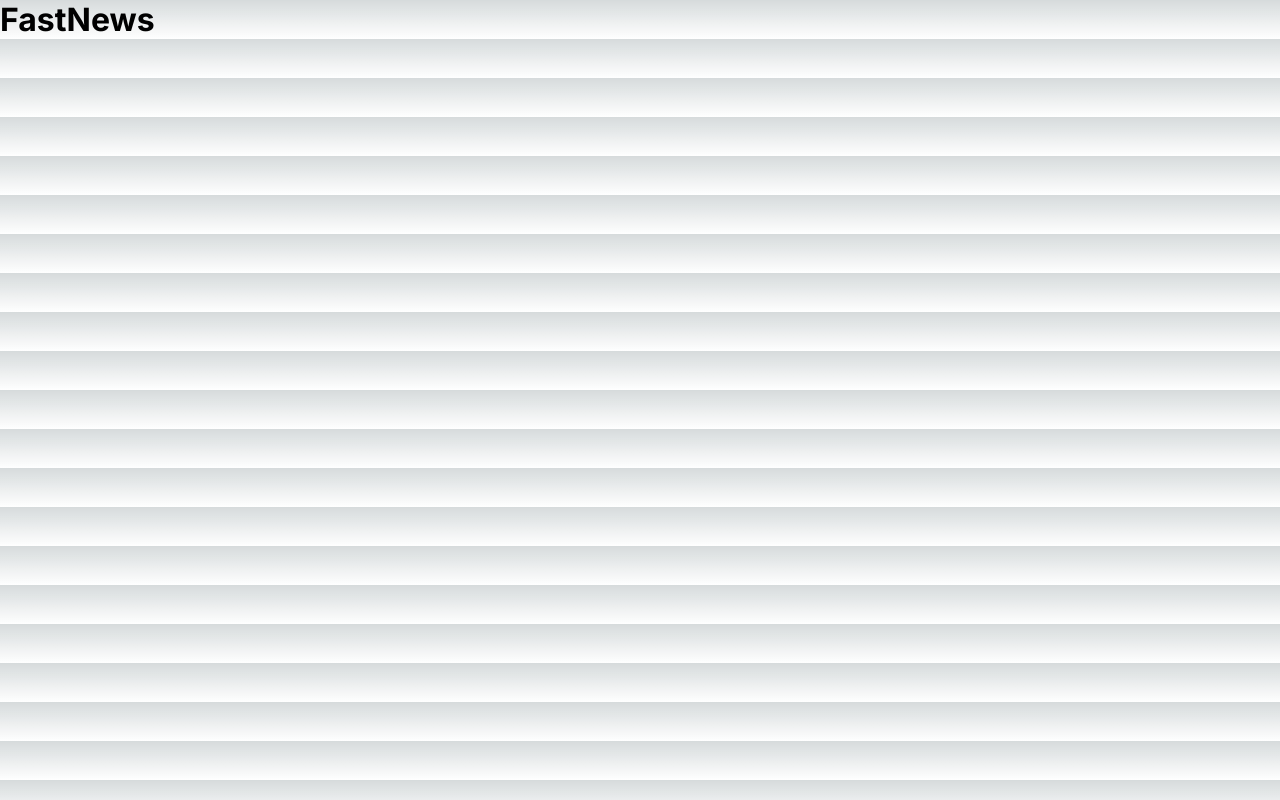
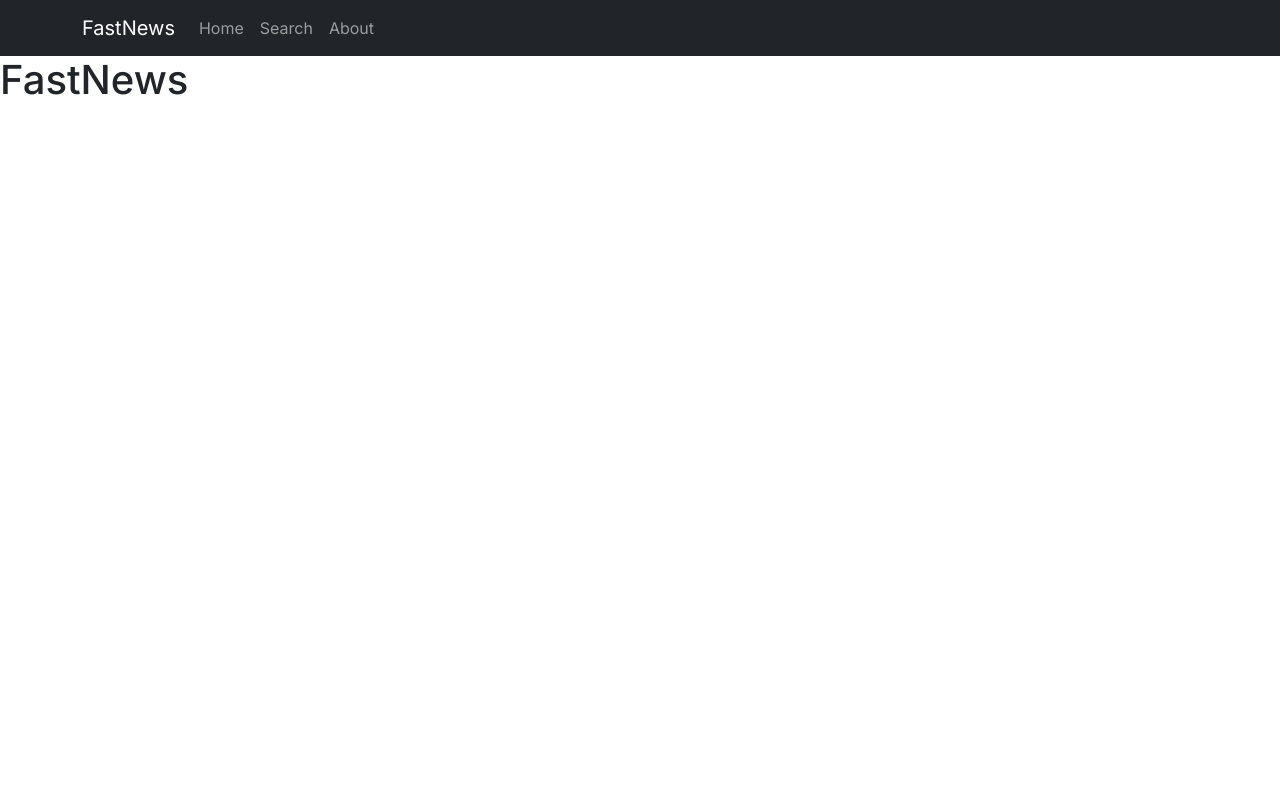
Before and after one commit to JoseHenrique1/FastNews, a Next.js app: page / in a window 1280 px wide. Built offline with nearby package versions, Linux system fonts and the light colour scheme.

Commit message:
view: add header component

```diff
--- a/src/app/layout.js
+++ b/src/app/layout.js
@@ -1,5 +1,6 @@
 import { Inter } from 'next/font/google'
 import './globals.css'
+import Header from '@/components/header'
 
 const inter = Inter({ subsets: ['latin'] })
 
@@ -11,7 +12,10 @@ export const metadata = {
 export default function RootLayout({ children }) {
   return (
     <html lang="en">
-      <body className={inter.className}>{children}</body>
+      <body className={inter.className}>
+        <Header></Header>
+        {children}
+        </body>
     </html>
   )
 }
--- /dev/null
+++ b/src/components/header.js
@@ -0,0 +1,24 @@
+"use client"
+import Container from 'react-bootstrap/Container';
+import Nav from 'react-bootstrap/Nav';
+import Navbar from 'react-bootstrap/Navbar';
+import 'bootstrap/dist/css/bootstrap.min.css';
+
+
+
+function Header() {
+  return (
+      <Navbar bg="dark" data-bs-theme="dark">
+        <Container>
+          <Navbar.Brand href="#home">FastNews</Navbar.Brand>
+          <Nav className="me-auto">
+            <Nav.Link href="#home">Home</Nav.Link>
+            <Nav.Link href="#features">Search</Nav.Link>
+            <Nav.Link href="#pricing">About</Nav.Link>
+          </Nav>
+        </Container>
+      </Navbar>
+  );
+}
+
+export default Header;
```
